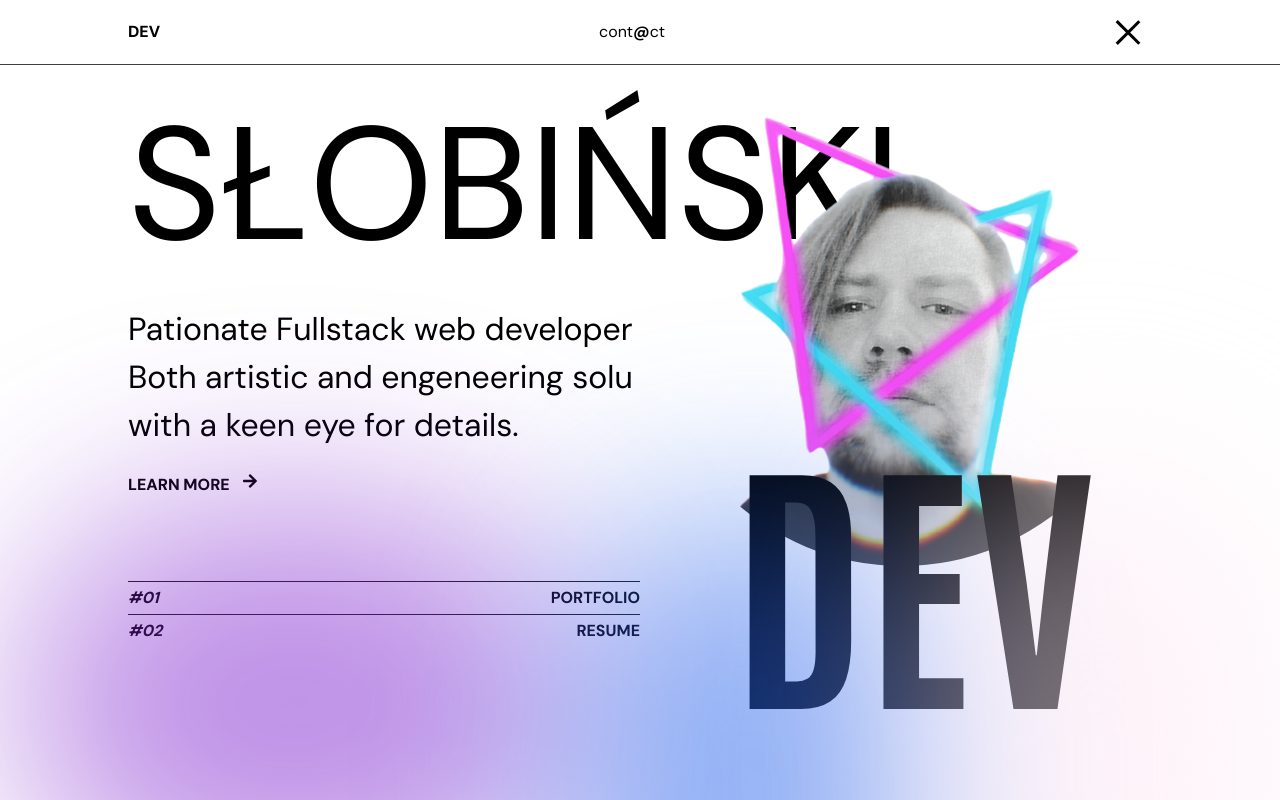
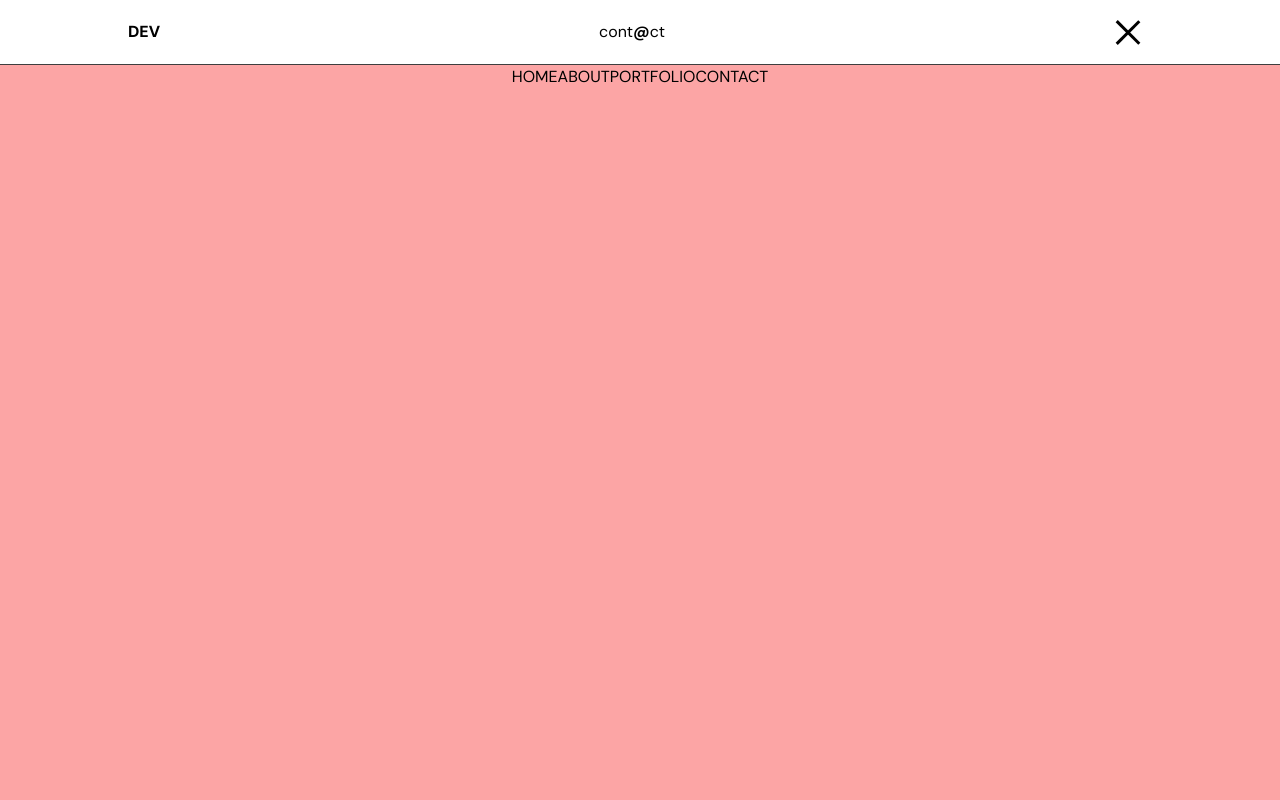
Before and after one commit to Capoverde/my-site-portfolio, a Next.js app: page / in a window 1280 px wide. Both pictures are taken after a click on the button 1128 px from the left and 32 px from the top of the page. Shown: the top 800 px of the page. Built offline with nearby package versions, Linux system fonts and the light colour scheme.

Commit message:
menu - beginning

```diff
--- a/app/components/Header/Header.jsx
+++ b/app/components/Header/Header.jsx
@@ -3,11 +3,13 @@ import React, { useState } from "react";
 import Link from "next/link";
 import { Rotate as Hamburger } from "hamburger-react";
 import styles from "./Header.module.css";
+import { Menu } from "../Menu/Menu";
 
 export const Header = () => {
   const [isOpen, setOpen] = useState(false);
 
   return (
+    <>
       <header
         className={`${styles.page__header}
                       flex justify-between items-center
@@ -21,7 +23,9 @@ export const Header = () => {
             cont<strong>@</strong>ct
           </span>
         </Link>
-      <Hamburger toggled={isOpen} toggle={setOpen} />
+        <Hamburger className="z-50" toggled={isOpen} toggle={setOpen} />
       </header>
+      <Menu className="absolute z-30" isOpen={isOpen} />
+    </>
   );
 };
--- /dev/null
+++ b/app/components/Menu/Menu.jsx
@@ -0,0 +1,37 @@
+import React from "react";
+import { a } from "react-router-dom";
+import { motion as m } from "framer-motion";
+import styles from "./Menu.module.css";
+
+export const Menu = ({ isOpen }) => {
+  return (
+    <m.nav
+      className={`${styles.menu} ${
+        isOpen ? styles.open : ""
+      } menu min-w-screen min-h-screen flex justify-center bg-red-300`}
+    >
+      <ul className="nav__list uppercase w-full h-full flex justify-center">
+        <li className="nav__list-item">
+          <a className="nav__list-item-a" href="/">
+            home
+          </a>
+        </li>
+        <li className="nav__list-item">
+          <a className="nav__list-item-a" href="#">
+            about
+          </a>
+        </li>
+        <li className="nav__list-item">
+          <a className="nav__list-item-a" href="#">
+            portfolio
+          </a>
+        </li>
+        <li className="nav__list-item">
+          <a className="nav__list-item-a" href="#">
+            contact
+          </a>
+        </li>
+      </ul>
+    </m.nav>
+  );
+};
--- /dev/null
+++ b/app/components/Menu/Menu.module.css
@@ -0,0 +1,7 @@
+.menu {
+  display: none;
+}
+
+.open {
+  display: block;
+}
--- a/package.json
+++ b/package.json
@@ -9,6 +9,7 @@
     "lint": "next lint"
   },
   "dependencies": {
+    "framer-motion": "^10.16.5",
     "hamburger-react": "^2.5.0",
     "next": "14.0.2",
     "react": "^18",
```
Also changed, not shown: 1 other file (tests, documents, lock files or other folders). Lines whose indentation alone changed are shown as unchanged.
